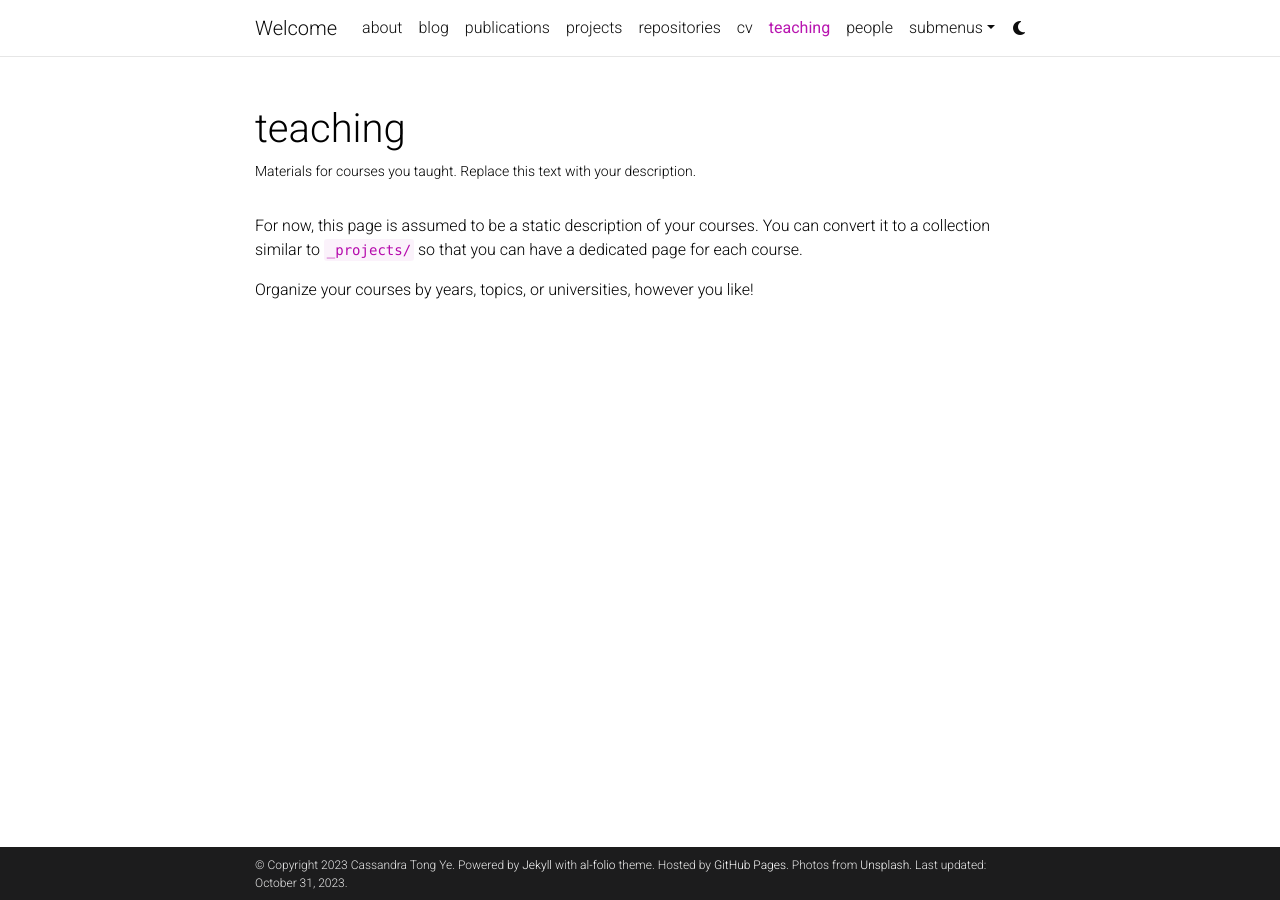
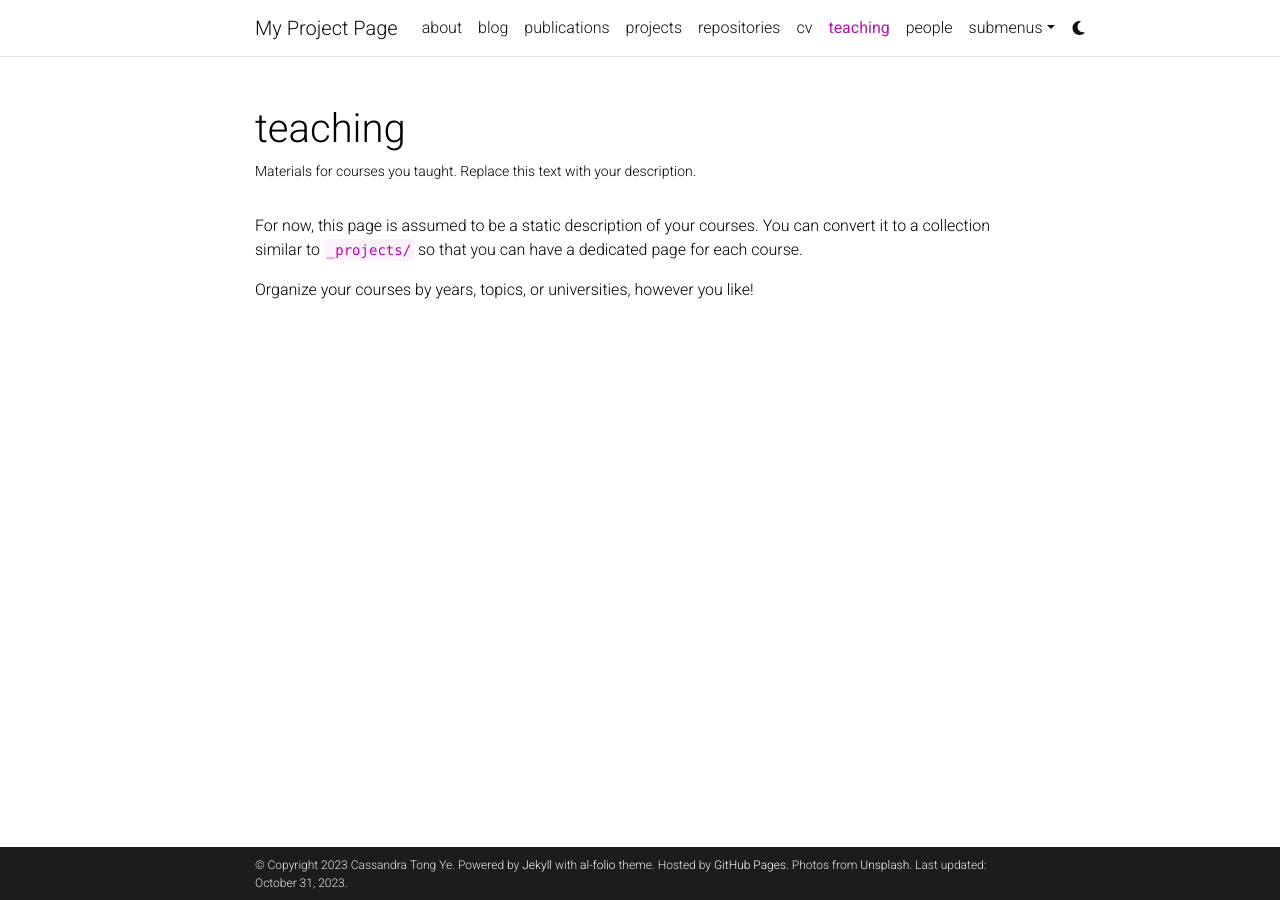
Before and after one commit to cassandra-t-ye/cassandra-t-ye.github.io, a Jekyll site: the page built from _pages/teaching.md, in a window 1280 px wide. Built offline with Jekyll 4.4.1, drawn with Linux system fonts in a browser that asks for light colours; comment, search, counter and statistics services are not loaded; a style sheet for code colours, icons or effects is not loaded.

Commit message:
im tired

```diff
--- a/_config.yml
+++ b/_config.yml
@@ -2,7 +2,7 @@
 # Site settings
 # -----------------------------------------------------------------------------
 
-title: Welcome # the website title (if blank, full name will be used instead)
+title: My Project Page # the website title (if blank, full name will be used instead)
 first_name: Cassandra
 middle_name: Tong
 last_name: Ye
```
